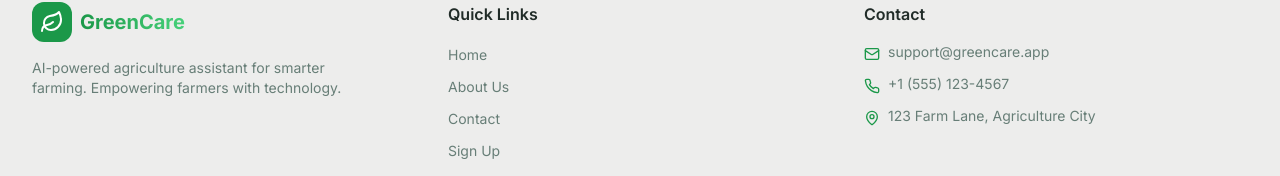
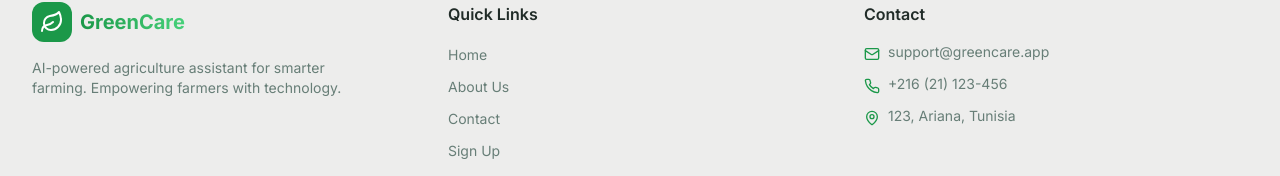
Before and after one commit to chadirabii/GreenCare, a React (Vite) app in the folder frontend/: page / in a window 1280 px wide. Shown: the part 3285-3461 px from the top of the page. Built offline with nearby package versions, Linux system fonts and the light colour scheme; the HTML template or start-up script is replaced by a standard one.

Commit message:
fix imports that causes server errors

```diff
--- a/frontend/src/App.tsx
+++ b/frontend/src/App.tsx
@@ -5,9 +5,9 @@ import { QueryClient, QueryClientProvider } from "@tanstack/react-query";
 import { BrowserRouter, Routes, Route, useLocation } from "react-router-dom";
 import { useEffect } from "react";
 import Index from "./pages/Index";
-import About from "./pages/About";
-import Contact from "./pages/Contact";
-import Auth from "./pages/Auth";
+// import About from "./pages/About";
+// import Contact from "./pages/Contact";
+// import Auth from "./pages/Auth";
 import NotFound from "./pages/NotFound";
 
 const ScrollToTop = () => {
@@ -31,9 +31,9 @@ const App = () => (
         <ScrollToTop />
         <Routes>
           <Route path="/" element={<Index />} />
-          <Route path="/about" element={<About />} />
+          {/* <Route path="/about" element={<About />} />
           <Route path="/contact" element={<Contact />} />
-          <Route path="/auth" element={<Auth />} />
+          <Route path="/auth" element={<Auth />} /> */}
           {/* ADD ALL CUSTOM ROUTES ABOVE THE CATCH-ALL "*" ROUTE */}
           <Route path="*" element={<NotFound />} />
         </Routes>
--- a/frontend/src/components/Footer.tsx
+++ b/frontend/src/components/Footer.tsx
@@ -19,7 +19,8 @@ const Footer = () => {
               </span>
             </Link>
             <p className="text-sm text-muted-foreground max-w-xs">
-              AI-powered agriculture assistant for smarter farming. Empowering farmers with technology.
+              AI-powered agriculture assistant for smarter farming. Empowering
+              farmers with technology.
             </p>
           </div>
 
@@ -75,13 +76,13 @@ const Footer = () => {
               <li className="flex items-start space-x-2">
                 <Phone className="w-4 h-4 text-primary mt-1 flex-shrink-0" />
                 <span className="text-sm text-muted-foreground">
-                  +1 (555) 123-4567
+                  +216 (21) 123-456
                 </span>
               </li>
               <li className="flex items-start space-x-2">
                 <MapPin className="w-4 h-4 text-primary mt-1 flex-shrink-0" />
                 <span className="text-sm text-muted-foreground">
-                  123 Farm Lane, Agriculture City
+                  123, Ariana, Tunisia
                 </span>
               </li>
             </ul>
```
